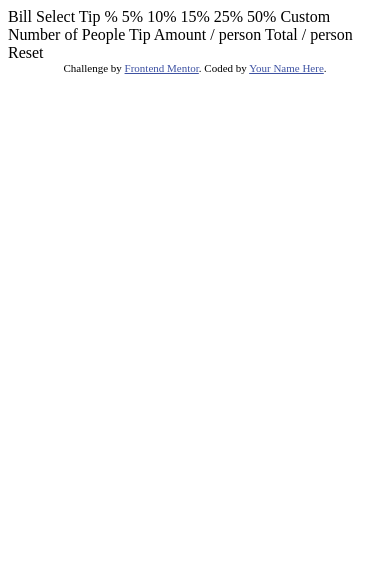
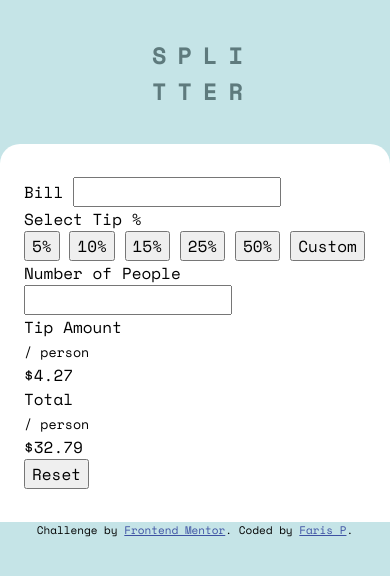
Before and after one commit to FarisPalayi/Tip-calculator, a website: page index.html in a window 390 px wide. Drawn offline with nearby package versions, Linux system fonts and the light colour scheme.

Commit message:
📱 header section mobile ✔

```diff
--- /dev/null
+++ b/Styles/_abstract.scss
@@ -0,0 +1,7 @@
+$strongCyan: hsl(172, 67%, 45%);
+
+$verydarkCyan: hsl(183, 100%, 15%);
+$darkGrayishCyan1: hsl(186, 14%, 43%);
+$darkGrayishCyan2: hsl(184, 14%, 56%);
+$lightGrayishCyan1: hsl(185, 41%, 84%);
+$lightGrayishCyan2: hsl(189, 41%, 97%);
--- /dev/null
+++ b/Styles/_reset.scss
@@ -0,0 +1,74 @@
+/* Box sizing rules */
+*,
+*::before,
+*::after {
+  box-sizing: border-box;
+}
+
+/* Remove default margin */
+body,
+h1,
+h2,
+h3,
+h4,
+p,
+figure,
+blockquote,
+dl,
+dd {
+  margin: 0;
+}
+
+/* Remove list styles on ul, ol elements with a list role, which suggests default styling will be removed */
+ul[role="list"],
+ol[role="list"] {
+  list-style: none;
+}
+
+/* Set core root defaults */
+html:focus-within {
+  scroll-behavior: smooth;
+}
+
+/* Set core body defaults */
+body {
+  min-height: 100vh;
+  text-rendering: optimizeSpeed;
+  line-height: 1.5;
+}
+
+/* A elements that don't have a class get default styles */
+a:not([class]) {
+  text-decoration-skip-ink: auto;
+}
+
+/* Make images easier to work with */
+img,
+picture {
+  max-width: 100%;
+  display: block;
+}
+
+/* Inherit fonts for inputs and buttons */
+input,
+button,
+textarea,
+select {
+  font: inherit;
+}
+
+/* Remove all animations, transitions and smooth scroll for people that prefer not to see them */
+@media (prefers-reduced-motion: reduce) {
+  html:focus-within {
+    scroll-behavior: auto;
+  }
+
+  *,
+  *::before,
+  *::after {
+    animation-duration: 0.01ms !important;
+    animation-iteration-count: 1 !important;
+    transition-duration: 0.01ms !important;
+    scroll-behavior: auto !important;
+  }
+}
--- /dev/null
+++ b/Styles/index.scss
@@ -0,0 +1,37 @@
+@use 'reset';
+@use 'abstract' as *;
+
+html {
+  font-size: 16px;
+}
+
+body {
+  margin: 0;
+  font-family: "Space Mono", monospace;
+  background-color: $lightGrayishCyan1;
+}
+
+header {
+  display: flex;
+  align-items: center;
+  justify-content: center;
+  font-size: 0.74rem;
+  height: 144px;
+  text-align: center;
+  color: $darkGrayishCyan1;
+
+  > h1 {
+    text-transform: uppercase;
+    white-space: pre;
+    letter-spacing: 11px;
+    margin-top: 3px;
+    padding-left: 16px;
+  }
+}
+
+.card {
+  width: 100%;
+  padding: 33px 24px;
+  border-radius: 20px 20px 0 0;
+  background: white;
+}
--- a/index.html
+++ b/index.html
@@ -1,44 +1,97 @@
 <!DOCTYPE html>
 <html lang="en">
   <head>
-  <meta charset="UTF-8">
-  <meta name="viewport" content="width=device-width, initial-scale=1.0"> <!-- displays site properly based on user's device -->
+    <meta charset="UTF-8" />
+    <meta name="viewport" content="width=device-width, initial-scale=1.0" />
+    <!-- displays site properly based on user's device -->
 
-  <link rel="icon" type="image/png" sizes="32x32" href="./images/favicon-32x32.png">
+    <link
+      rel="icon"
+      type="image/png"
+      sizes="32x32"
+      href="./images/favicon-32x32.png"
+    />
 
     <title>Frontend Mentor | Tip calculator app</title>
 
-  <!-- Feel free to remove these styles or customise in your own stylesheet 👍 -->
+    <link rel="stylesheet" href="style.css" />
+    <link rel="preconnect" href="https://fonts.googleapis.com" />
+    <link rel="preconnect" href="https://fonts.gstatic.com" crossorigin />
+    <link
+      href="https://fonts.googleapis.com/css2?family=Space+Mono:wght@400;700&display=swap"
+      rel="stylesheet"
+    />
+
     <style>
-    .attribution { font-size: 11px; text-align: center; }
-    .attribution a { color: hsl(228, 45%, 44%); }
+      .attribution {
+        font-size: 11px;
+        text-align: center;
+      }
+      .attribution a {
+        color: hsl(228, 45%, 44%);
+      }
     </style>
   </head>
   <body>
+    <header>
+      <h1 class="title">Spli<br />tter</h1>
+    </header>
+    <main class="card">
+      <section class="card__section card__section--left">
+        <label for="bill" class="card__section--left__bill-label">Bill</label>
+        <input
+          type="number"
+          name="bill"
+          id="bill"
+          class="card__section--left__bill-input"
+        />
+        <p class="card__section--left__tip-title">Select Tip %</p>
+        <div class="card__section--left__btns-wrapper">
+          <button class="card__section--left__btns-wrapper__btn">5%</button>
+          <button class="card__section--left__btns-wrapper__btn">10%</button>
+          <button class="card__section--left__btns-wrapper__btn">15%</button>
+          <button class="card__section--left__btns-wrapper__btn">25%</button>
+          <button class="card__section--left__btns-wrapper__btn">50%</button>
+          <button class="card__section--left__btns-wrapper__btn">Custom</button>
+        </div>
+        <label for="people" class="card__section--left__people-label"
+          >Number of People</label
+        >
+        <input
+          type="number"
+          name="people"
+          id="people"
+          class="card__section--left__people-input"
+        />
+      </section>
+      <section class="card__section card__section--right">
+        <!-- prettier-ignore -->
+        <div class="card__section--right__amt-container">
+          <div class="card__section--right__amt-container__left">
+            <p class="card__section--right__amt-container__left__title">Tip Amount</p>
+            <small class="card__section--right__amt-container__left__small">/ person</small>
+          </div>
+          <span class="card__section--right__amt-container__amt">$4.27</span>
+        </div>
+        <!-- prettier-ignore -->
+        <div class="card__section--right__total-container">
+          <div class="card__section--right__total-container__left">
+            <p class="card__section--right__total-container__left__title">Total</p>
+            <small class="card__section--right__total-container__left__small">/ person</small>
+          </div>
+          <span class="card__section--right__total-container__amt">$32.79</span>
+        </div>
 
-  Bill
-
-  Select Tip %
-  5%
-  10%
-  15%
-  25%
-  50%
-  Custom
-
-  Number of People
-
-  Tip Amount
-  / person
-
-  Total
-  / person
-
-  Reset
-
+        <button>Reset</button>
+      </section>
+    </main>
+    <footer>
       <div class="attribution">
-    Challenge by <a href="https://www.frontendmentor.io?ref=challenge" target="_blank">Frontend Mentor</a>.
-    Coded by <a href="#">Your Name Here</a>.
+        Challenge by
+        <a href="https://www.frontendmentor.io?ref=challenge" target="_blank"
+          >Frontend Mentor</a
+        >. Coded by <a href="#">Faris P</a>.
       </div>
+    </footer>
   </body>
 </html>
```
Also changed, not shown: package.json (added, +15 -0 lines), style.css (added), 2 other files. Lines whose indentation alone changed are shown as unchanged.
